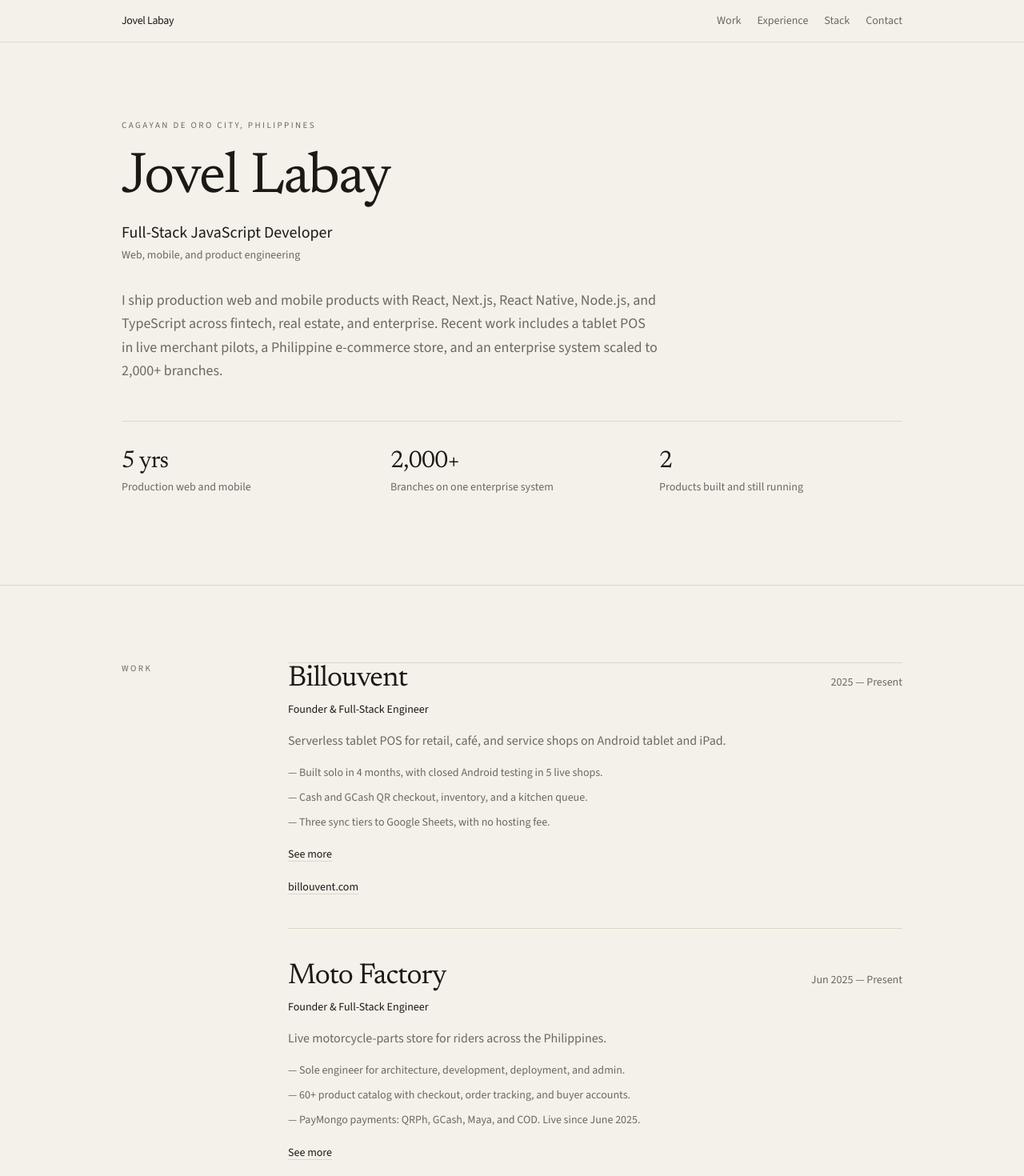
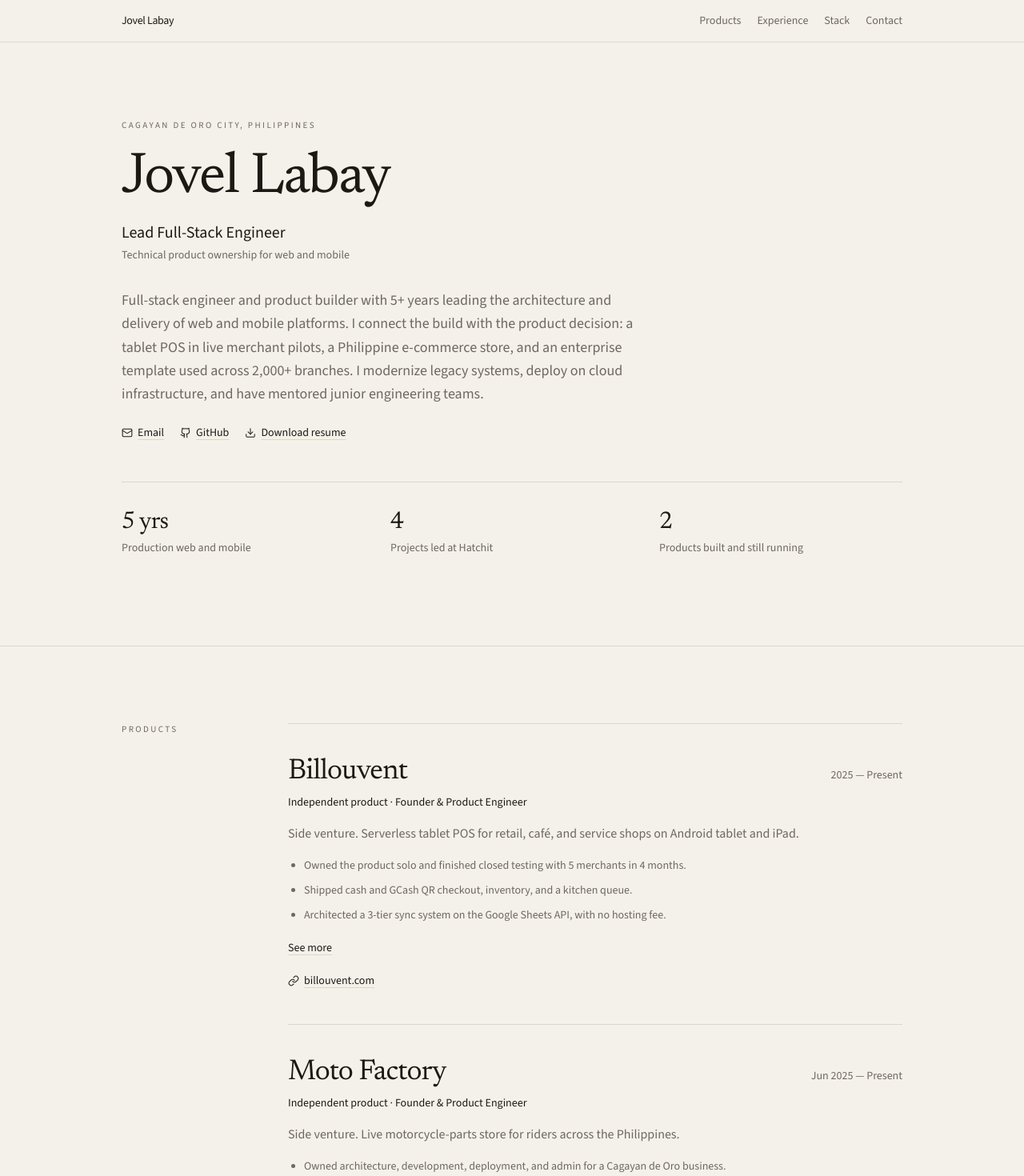
Before and after one commit to JovelLabay/jovellabay-portfolio, a Next.js app: page / in a window 1280 px wide. Shown: the top 1470 px of the page at 80% size. Built offline with nearby package versions, Linux system fonts and the light colour scheme.

Commit message:
Few changes

```diff
--- a/components/bullet-list.tsx
+++ b/components/bullet-list.tsx
@@ -1,11 +1,8 @@
 export function BulletList({ items }: { items: string[] }) {
   return (
-    <ul className="max-w-2xl space-y-2 text-sm leading-relaxed text-muted">
+    <ul className="max-w-2xl list-disc space-y-2 pl-5 text-sm leading-relaxed text-muted">
       {items.map((item) => (
-        <li key={item} className="-indent-4 pl-4">
-          <span aria-hidden="true">— </span>
-          {item}
-        </li>
+        <li key={item}>{item}</li>
       ))}
     </ul>
   );
--- /dev/null
+++ b/components/contact-links.tsx
@@ -0,0 +1,68 @@
+import type { ReactNode } from "react";
+import { profile, site } from "@/lib/profile";
+
+function Icon({
+  className,
+  children,
+}: {
+  className?: string;
+  children: ReactNode;
+}) {
+  return (
+    <svg
+      viewBox="0 0 24 24"
+      aria-hidden="true"
+      className={className}
+      fill="none"
+      stroke="currentColor"
+      strokeWidth="1.75"
+      strokeLinecap="round"
+      strokeLinejoin="round"
+    >
+      {children}
+    </svg>
+  );
+}
+
+const linkClass =
+  "inline-flex items-center gap-1.5 underline decoration-line underline-offset-4 hover:decoration-ink";
+
+export function ContactLinks({ className }: { className?: string }) {
+  return (
+    <ul className={className}>
+      <li>
+        <a href={`mailto:${profile.email}`} className={linkClass}>
+          <Icon className="h-3.5 w-3.5 shrink-0">
+            <rect width="20" height="16" x="2" y="4" rx="2" />
+            <path d="m22 7-8.97 5.7a1.94 1.94 0 0 1-2.06 0L2 7" />
+          </Icon>
+          Email
+        </a>
+      </li>
+      <li>
+        <a
+          href={site.github}
+          target="_blank"
+          rel="noreferrer"
+          className={linkClass}
+        >
+          <Icon className="h-3.5 w-3.5 shrink-0">
+            <path d="M15 22v-4a4.8 4.8 0 0 0-1-3.5c3 0 6-2 6-5.5.08-1.25-.27-2.48-1-3.5.28-1.15.28-2.35 0-3.5 0 0-1 0-3 1.5-2.64-.5-5.36-.5-8 0C6 2 5 2 5 2c-.3 1.15-.3 2.35 0 3.5A5.403 5.403 0 0 0 4 9c0 3.5 3 5.5 6 5.5-.39.49-.68 1.05-.85 1.65-.17.6-.22 1.23-.15 1.85v4" />
+            <path d="M9 18c-4.51 2-5-2-7-2" />
+          </Icon>
+          GitHub
+        </a>
+      </li>
+      <li>
+        <a href={site.resume} download className={linkClass}>
+          <Icon className="h-3.5 w-3.5 shrink-0">
+            <path d="M21 15v4a2 2 0 0 1-2 2H5a2 2 0 0 1-2-2v-4" />
+            <path d="m7 10 5 5 5-5" />
+            <path d="M12 15V3" />
+          </Icon>
+          Download resume
+        </a>
+      </li>
+    </ul>
+  );
+}
--- a/components/contact.tsx
+++ b/components/contact.tsx
@@ -1,3 +1,4 @@
+import { ContactLinks } from "@/components/contact-links";
 import { profile } from "@/lib/profile";
 
 export function Contact() {
@@ -9,8 +10,8 @@ export function Contact() {
         </h2>
         <div>
           <p className="max-w-xl text-lg leading-relaxed">
-            Open to full-time and contract work in product engineering, web,
-            and mobile.
+            Open to lead engineering and technical product roles in web and
+            mobile.
           </p>
           <a
             href={`mailto:${profile.email}`}
@@ -25,12 +26,13 @@ export function Contact() {
             <span aria-hidden="true"> · </span>
             {profile.location}
           </p>
+          <ContactLinks className="mt-6 flex flex-wrap gap-x-5 gap-y-2 text-sm" />
         </div>
       </div>
       <footer className="border-t border-line">
         <div className="mx-auto flex max-w-5xl flex-col gap-2 px-6 py-6 text-sm text-muted sm:flex-row sm:justify-between">
           <p>{profile.name}</p>
-          <p>Web, mobile, and product engineering</p>
+          <p>Lead engineering and technical product ownership</p>
         </div>
       </footer>
     </section>
--- a/components/hero.tsx
+++ b/components/hero.tsx
@@ -1,3 +1,4 @@
+import { ContactLinks } from "@/components/contact-links";
 import { facts, profile } from "@/lib/profile";
 
 export function Hero() {
@@ -14,6 +15,7 @@ export function Hero() {
       <p className="mt-8 max-w-2xl text-base leading-relaxed text-muted md:text-lg">
         {profile.summary}
       </p>
+      <ContactLinks className="mt-6 flex flex-wrap gap-x-5 gap-y-2 text-sm" />
       <ul className="mt-12 grid gap-8 border-t border-line pt-8 sm:grid-cols-3">
         {facts.map((fact) => (
           <li key={fact.label}>
--- a/components/work.tsx
+++ b/components/work.tsx
@@ -1,31 +1,56 @@
 import { BulletList } from "@/components/bullet-list";
 import { SeeMore } from "@/components/see-more";
 import { work } from "@/lib/profile";
+
+function LinkIcon({ className }: { className?: string }) {
+  return (
+    <svg
+      viewBox="0 0 24 24"
+      aria-hidden="true"
+      className={className}
+      fill="none"
+      stroke="currentColor"
+      strokeWidth="1.75"
+      strokeLinecap="round"
+      strokeLinejoin="round"
+    >
+      <path d="M10 13a5 5 0 0 0 7.54.54l3-3a5 5 0 0 0-7.07-7.07l-1.72 1.71" />
+      <path d="M14 11a5 5 0 0 0-7.54-.54l-3 3a5 5 0 0 0 7.07 7.07l1.71-1.71" />
+    </svg>
+  );
+}
 
 export function Work() {
   return (
     <section id="work" className="scroll-mt-20 border-t border-line">
       <div className="mx-auto grid max-w-5xl gap-10 px-6 py-16 md:grid-cols-[160px_1fr] md:gap-12 md:py-24">
         <h2 className="text-[11px] font-medium uppercase tracking-[0.22em] text-muted">
-          Work
+          Products
         </h2>
         <div className="divide-y divide-line border-y border-line">
           {work.map((project) => (
-            <article key={project.name} className="py-10 first:pt-0 last:pb-0">
+            <article
+              key={project.name}
+              className="py-10 first:pt-10 last:pb-10"
+            >
               <div className="flex flex-col gap-2 sm:flex-row sm:items-baseline sm:justify-between">
                 <h3 className="font-serif text-4xl tracking-tight">
                   <a
                     href={project.href}
                     target="_blank"
                     rel="noreferrer"
-                    className="underline decoration-transparent underline-offset-4 transition-colors hover:decoration-ink"
+                    className="inline-flex items-center gap-2 underline decoration-transparent underline-offset-4 transition-colors hover:decoration-ink"
                   >
                     {project.name}
                   </a>
                 </h3>
                 <p className="text-sm text-muted">{project.period}</p>
               </div>
-              <p className="mt-2 text-sm text-ink">{project.role}</p>
+              <p className="mt-2 text-sm text-ink">
+                {project.kind}
+                <span aria-hidden="true"> · </span>
+                {project.role}
+              </p>
               <p className="mt-4 max-w-2xl leading-relaxed text-muted">
                 {project.summary}
               </p>
@@ -39,8 +64,9 @@ export function Work() {
                 href={project.href}
                 target="_blank"
                 rel="noreferrer"
-                className="mt-5 inline-block text-sm underline decoration-line underline-offset-4 hover:decoration-ink"
+                className="mt-5 inline-flex items-center gap-1.5 text-sm underline decoration-line underline-offset-4 hover:decoration-ink"
               >
+                <LinkIcon className="h-3.5 w-3.5 shrink-0" />
                 {project.href.replace("https://", "")}
               </a>
             </article>
--- a/lib/profile.ts
+++ b/lib/profile.ts
@@ -1,26 +1,27 @@
 export const site = {
   url: "https://jovellabay.vercel.app",
-  title: "Jovel Labay | Full-Stack JavaScript Developer",
+  title: "Jovel Labay | Lead Full-Stack Engineer",
   description:
-    "Full-stack developer in Cagayan de Oro with 5 years shipping React, Next.js, and React Native products. Founder of Billouvent and Moto Factory.",
+    "Lead full-stack engineer and product builder in Cagayan de Oro. 5+ years leading web and mobile platforms, including a live POS, an e-commerce store, and a system used across 2,000+ branches.",
   github: "https://github.com/JovelLabay",
+  resume: "/jovel-labay-resume.pdf",
 };
 
 export const profile = {
   name: "Jovel Labay",
-  role: "Full-Stack JavaScript Developer",
-  focus: "Web, mobile, and product engineering",
+  role: "Lead Full-Stack Engineer",
+  focus: "Technical product ownership for web and mobile",
   location: "Cagayan de Oro City, Philippines",
   email: "jovellabay@gmail.com",
   phone: "+63 939 771 5303",
   phoneHref: "tel:+639397715303",
   summary:
-    "I ship production web and mobile products with React, Next.js, React Native, Node.js, and TypeScript across fintech, real estate, and enterprise. Recent work includes a tablet POS in live merchant pilots, a Philippine e-commerce store, and an enterprise system scaled to 2,000+ branches.",
+    "Full-stack engineer and product builder with 5+ years leading the architecture and delivery of web and mobile platforms. I connect the build with the product decision: a tablet POS in live merchant pilots, a Philippine e-commerce store, and an enterprise template used across 2,000+ branches. I modernize legacy systems, deploy on cloud infrastructure, and have mentored junior engineering teams.",
 };
 
 export const facts = [
   { value: "5 yrs", label: "Production web and mobile" },
-  { value: "2,000+", label: "Branches on one enterprise system" },
+  { value: "4", label: "Projects led at Hatchit" },
   { value: "2", label: "Products built and still running" },
 ];
 
@@ -29,13 +30,14 @@ export const work = [
     name: "Billouvent",
     href: "https://billouvent.com",
     period: "2025 — Present",
-    role: "Founder & Full-Stack Engineer",
+    kind: "Independent product",
+    role: "Founder & Product Engineer",
     summary:
-      "Serverless tablet POS for retail, café, and service shops on Android tablet and iPad.",
+      "Side venture. Serverless tablet POS for retail, café, and service shops on Android tablet and iPad.",
     highlights: [
-      "Built solo in 4 months, with closed Android testing in 5 live shops.",
-      "Cash and GCash QR checkout, inventory, and a kitchen queue.",
-      "Three sync tiers to Google Sheets, with no hosting fee.",
+      "Owned the product solo and finished closed testing with 5 merchants in 4 months.",
+      "Shipped cash and GCash QR checkout, inventory, and a kitchen queue.",
+      "Architected a 3-tier sync system on the Google Sheets API, with no hosting fee.",
     ],
     details: [
       "Designed the POS so a shop can run the register on an Android tablet or iPad without paying for a server.",
@@ -49,12 +51,14 @@ export const work = [
     name: "Moto Factory",
     href: "https://www.motofactory.store",
     period: "Jun 2025 — Present",
-    role: "Founder & Full-Stack Engineer",
-    summary: "Live motorcycle-parts store for riders across the Philippines.",
+    kind: "Independent product",
+    role: "Founder & Product Engineer",
+    summary:
+      "Side venture. Live motorcycle-parts store for riders across the Philippines.",
     highlights: [
-      "Sole engineer for architecture, development, deployment, and admin.",
-      "60+ product catalog with checkout, order tracking, and buyer accounts.",
-      "PayMongo payments: QRPh, GCash, Maya, and COD. Live since June 2025.",
+      "Owned architecture, development, deployment, and admin for a Cagayan de Oro business.",
+      "Launched a 60+ product catalog with checkout, order tracking, and buyer accounts.",
+      "Integrated PayMongo for QRPh, GCash, Maya, and COD. Live since June 2025.",
     ],
     details: [
       "Sole engineer for a Cagayan de Oro motorcycle-parts business selling to riders across the Philippines.",
@@ -71,11 +75,12 @@ export const experience = [
     period: "Feb 2024 — Present",
     role: "React.js / React Native Developer",
     org: "Arizto Real Estate · ShoreAgents Inc.",
-    summary: "Web and mobile features for real-estate agents and admins in New Zealand.",
+    summary:
+      "Web and mobile features for real-estate agents and admins in New Zealand.",
     highlights: [
-      "Shipped a mobile leaderboard and iOS widgets synced from React Native to SwiftUI.",
-      "Shipped 8+ web dashboard features, including a sole agreement generator, sales and purchase checklists, and a history table revamp.",
-      "Led the App v2 dependency upgrade and triaged production crashes in Sentry.",
+      "Architected dashboard modules for leaderboards, property listings, and CRM used by New Zealand agents.",
+      "Built iOS widgets that sync React Native state into SwiftUI.",
+      "Owned the App v2 upgrade and triaged production crashes in Sentry.",
     ],
     details: [
       "Architected dashboard modules for New Zealand agents and admins, including leaderboards, property listings, and CRM integrations.",
@@ -92,9 +97,9 @@ export const experience = [
     org: "Zylun Philippines / CoDev · Sureel AI & Digital Champs",
     summary: "Two products: a Next.js rewrite, and APIs for an AI product.",
     highlights: [
-      "Digital Champs: rewrote a class-based React app to Next.js with hooks, Redux, and components.",
-      "Sureel AI: built Fastify REST endpoints and payload schemas for new frontend features.",
-      "Owned the full stack, with architecture signed off by the product owner.",
+      "Led the re-engineering of a class-based React system into Next.js.",
+      "Designed Fastify APIs and OAuth for Sureel AI, signed off by the product owner.",
+      "Owned frontend components tied to backend logic through sprint delivery.",
     ],
     details: [
       "Digital Champs: the class-based React app could not run on modern Next.js. Planned the migration, then rewrote the frontend with hooks, Redux, and components.",
@@ -108,11 +113,12 @@ export const experience = [
     period: "Mar 2022 — Feb 2024",
     role: "Full-Stack Developer / Tech Lead",
     org: "Hatchit Solutions",
-    summary: "Tech lead on enterprise templates, plus client web and mobile delivery.",
+    summary:
+      "Tech lead on enterprise templates, plus client web and mobile delivery.",
     highlights: [
-      "Tech lead on M Lhuillier POS/QCL/BCA. Next.js, TypeScript, and Sequelize template for 2,000+ branches.",
-      "Delivered a jewellery site design revamp in under a week.",
-      "Built the SurgeTech React Native app from scratch and guided junior developers.",
+      "Spearheaded the M Lhuillier POS/QCL/BCA template and deployed it across 2,000+ branches locally and internationally.",
+      "Shipped the jewellery site redesign in under a week.",
+      "Drove SurgeTech from stack choice to a React Native launch, and mentored three junior teams.",
     ],
     details: [
       "Led M Lhuillier POS, QCL, and BCA: UI, architecture, and a Next.js, TypeScript, and Sequelize template scaled to 2,000+ branches locally and internationally, matched to the client’s IT setup.",
@@ -173,13 +179,13 @@ export const skillGroups = [
     ],
   },
   {
-    label: "Data & Cloud",
+    label: "Databases & DevOps",
     items: [
       "MongoDB",
       "MySQL",
       "Firebase",
       "Supabase",
-      "Google Sheets API",
+      "GCP",
       "Azure",
       "AWS",
       "GitHub Actions",
@@ -189,7 +195,7 @@ export const skillGroups = [
     label: "Domains",
     items: [
       "E-commerce",
-      "QRPh, GCash, Maya, COD",
+      "Paymongo: QRPh, GCash, Maya, COD",
       "POS & inventory",
       "Fintech",
       "CRM",
@@ -204,19 +210,19 @@ export const education = [
     period: "2018 — 2023",
   },
   {
-    credential: "ICT · Academic Awardee",
+    credential: "Information Communication Technology",
     school: "Liceo de Cagayan University",
     period: "2016 — 2018",
   },
   {
     credential: "NCII Computer Systems Servicing",
-    school: "Liceo de Cagayan University",
-    period: "TESDA",
+    school: "Crossroads Training Institute",
+    period: "T E S D A",
   },
 ];
 
 export const nav = [
-  { href: "#work", label: "Work" },
+  { href: "#work", label: "Products" },
   { href: "#experience", label: "Experience" },
   { href: "#stack", label: "Stack" },
   { href: "#contact", label: "Contact" },
```
Also changed, not shown: 1 other file (tests, documents, lock files or other folders).
